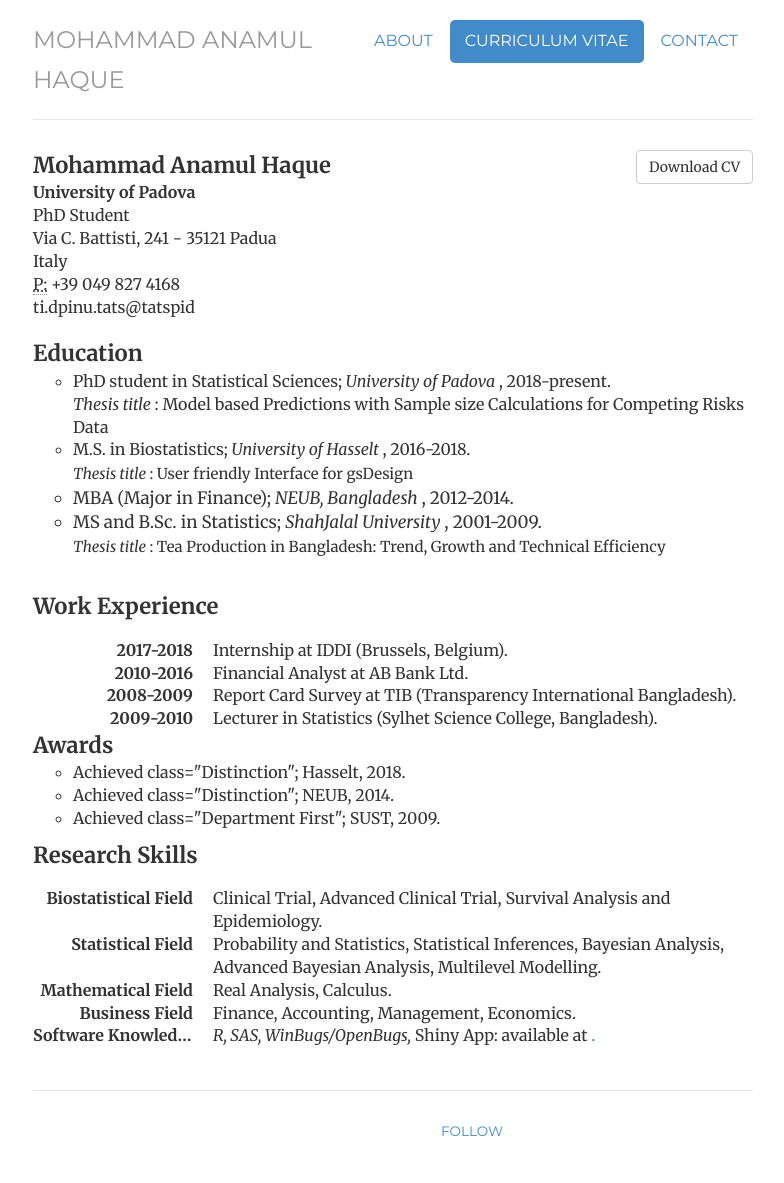
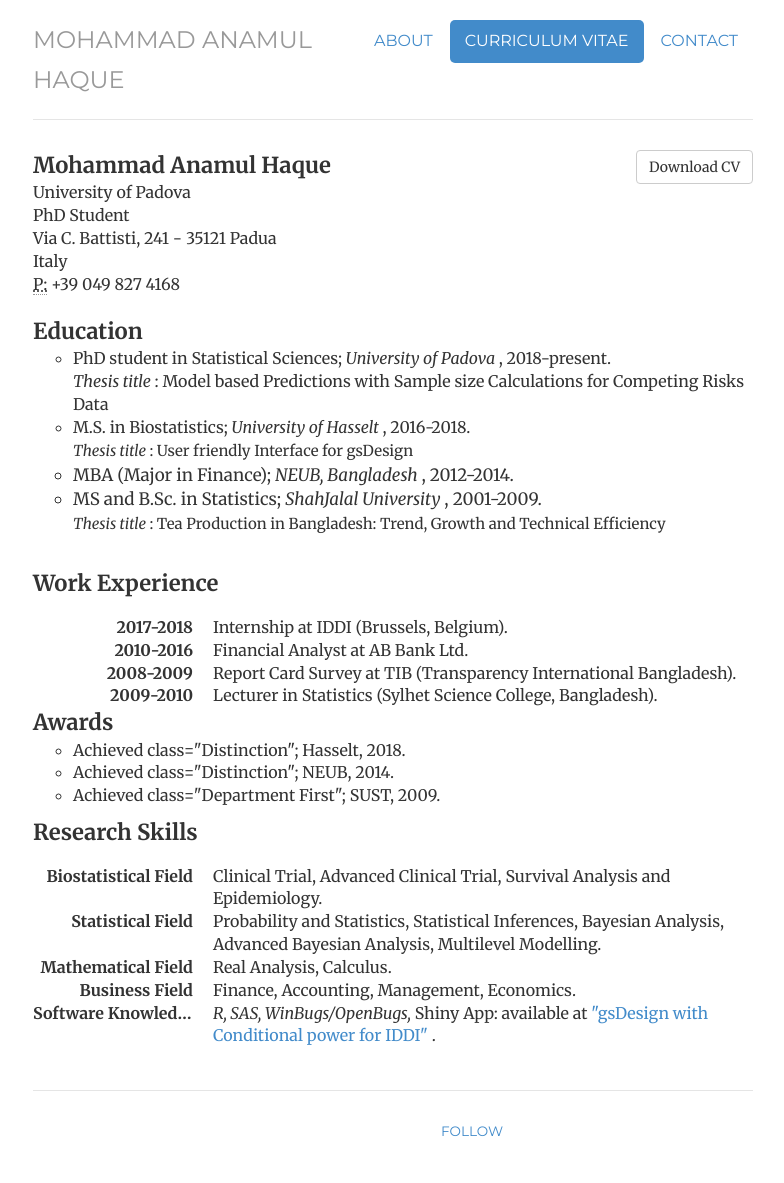
Before and after one commit to haquemdanamul/haquemdanamul, a Jekyll site: the page built from resume/index.html, in a window 1280 px wide. Shown: the whole page, without its empty margins (247-1031 px from the left). Built offline with Jekyll 4.4.1, drawn with Linux system fonts in a browser that asks for light colours; nearby versions of some CDN libraries; library files that are not in the unit come from our copies; some of the changed lines change nothing that is shown.

Commit message:
Update index.html

```diff
--- a/resume/index.html
+++ b/resume/index.html
@@ -12,12 +12,12 @@ description: Contact information for Mohammad Anamul Haque, a Statistician, Bios
 				<div itemscope itemtype="http://data-vocabulary.org/Person">
 				<span itemprop="name"><b style="font-size:22px"> Mohammad Anamul Haque </b></span>
 				<address>
-				<span itemprop="affiliation"><strong>University of Padova</strong><br></span>
+				<span itemprop="affiliation"> University of Padova <br></span>
 				<span itemprop="affiliation">PhD Student<br></span>
 				Via C. Battisti, 241 - 35121 Padua<br>
 				Italy<br>
 				<abbr title="phone">P:</abbr> +39 049 827 4168<br>
-				<span class="obfuscate">dipstat@stat.unipd.it</span>
+				<span dipstat@stat.unipd.it</span>
 				</address>
 				</div>
 <b style="font-size:22px"> Education </b>
@@ -65,7 +65,7 @@ description: Contact information for Mohammad Anamul Haque, a Statistician, Bios
 	<dt>Business Field</dt>
 <dd>Finance, Accounting, Management, Economics.</dd>
 	<dt>Software Knowledge</dt>
-<dd><i> R,  SAS, WinBugs/OpenBugs,</i> Shiny App: available at <a href="https://haquemdanamul.shinyapps.io/update_session/" title="gsDesign with Conditional power for IDDI" </a>.
+<dd><i> R,  SAS, WinBugs/OpenBugs,</i> Shiny App: available at <a href="https://haquemdanamul.shinyapps.io/update_session/">"gsDesign with Conditional power for IDDI" </a>.
   </dd>
 	</d1>
 
```
